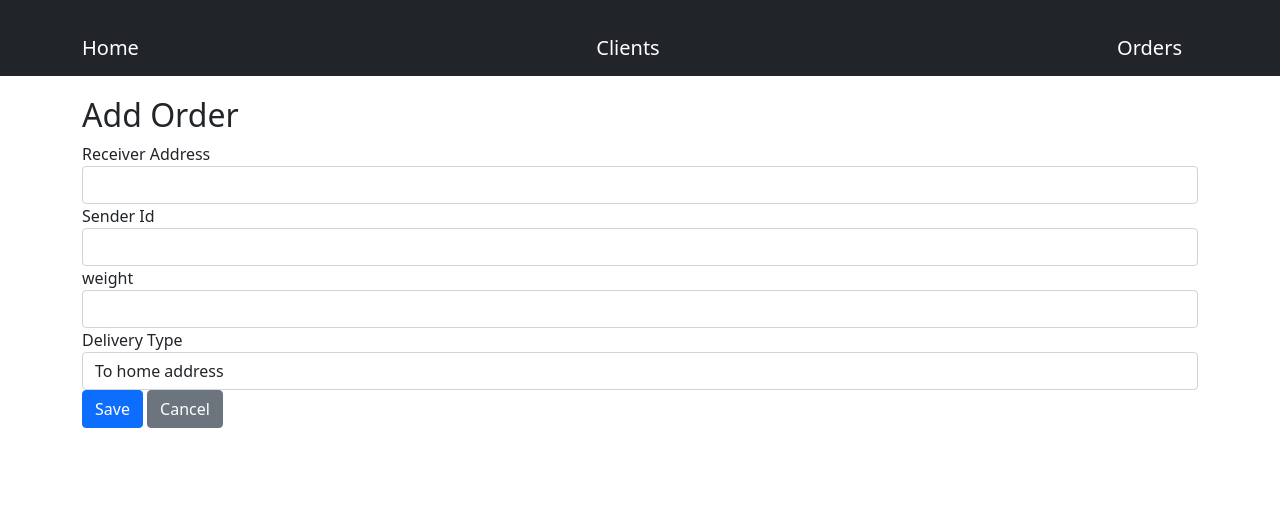
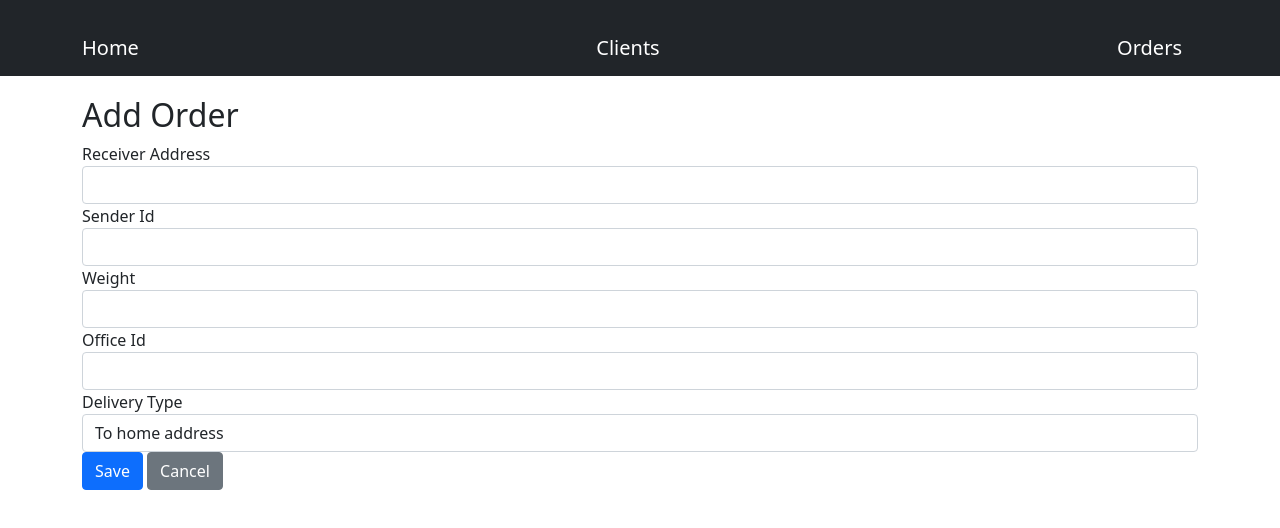
Before and after one commit to boqan/logistic-company, a React (Create React App) app in the folder frontend/: page /order in a window 1280 px wide. Shown: the top 528 px of the page. Built offline with nearby package versions, Linux system fonts and the light colour scheme; no server answers.

Commit message:
checkpoint

```diff
--- a/frontend/src/components/ClientEdit.js
+++ b/frontend/src/components/ClientEdit.js
@@ -19,7 +19,7 @@ class ClientEdit extends Component {
         this.handleSubmit = this.handleSubmit.bind(this);
     }
     async componentDidMount() {
-        if (this.props.match.params.id !== NaN) {
+        if (this.props.match.params.id) {
             const client = await (await fetch(`/client/${this.props.match.params.id}`)).json();
             this.setState({item: client});
         }
--- a/frontend/src/components/ClientList.js
+++ b/frontend/src/components/ClientList.js
@@ -56,7 +56,7 @@ class ClientList extends Component {
                 <AppNavbar/>
                 <Container fluid>
                     <div className="float-right">
-                        <Button color="success" tag={Link} to="/clients">
+                        <Button color="success" tag={Link} to="/client">
                             Add Client
                         </Button>
                     </div>
--- a/frontend/src/components/OrderEdit.js
+++ b/frontend/src/components/OrderEdit.js
@@ -6,8 +6,11 @@ import AppNavbar from './AppNavbar';
 class OrderEdit extends Component {
 
     emptyItem = {
-        name: '',
-        email: ''
+      receiverAddress: '',
+      senderId: 0,
+      weight: 0.0,
+      officeId: 0,
+      deliveryType: '',
     };
 
     constructor(props) {
@@ -17,15 +20,29 @@ class OrderEdit extends Component {
 
         };
         this.handleChange = this.handleChange.bind(this);
+        this.handleChangeNumber = this.handleChangeNumber.bind(this);
         this.handleSubmit = this.handleSubmit.bind(this);
     }
 
     async componentDidMount() {
-        if (this.props.match.params.id !== NaN) {
+        if (isNaN(this.props.match.params.id)) {
             const client = await (await fetch(`/order/${this.props.match.params.id}`)).json();
             this.setState({item: client});
         }
     }
+    handleChangeNumber(event) {
+      const { name, value } = event.target;
+      // Parse the value as a double or use 0 if parsing fails
+      const doubleValue = parseFloat(value) || 0.0;
+
+      this.setState({
+        item: {
+          ...this.state.item,
+          [name]: doubleValue,
+        },
+      });
+    }
+
 
     handleChange(event) {
         const target = event.target;
@@ -72,26 +89,38 @@ class OrderEdit extends Component {
                       autoComplete="receiverAddress"
                     />
                   </FormGroup>
+
                   <FormGroup>
-                    <Label for="sender">Sender Id</Label>
+                    <Label for="senderId">Sender Id</Label>
                     <Input
-                      type="text"
-                      name="sender id"
-                      id="sender id"
-                      value={item.receiverAddress || ''}
-                      onChange={this.handleChange}
-                      autoComplete="receiverAddress"
+                      type="number"
+                      name="senderId"
+                      id="senderId"
+                      value={item.senderId || ''}
+                      onChange={this.handleChangeNumber}
+                      autoComplete="senderId"
                     />
                   </FormGroup>
                   <FormGroup>
-                    <Label for="weight">weight</Label>
+                    <Label for="weight">Weight</Label>
                     <Input
-                      type="text"
+                      type="number"
                       name="weight"
                       id="weight"
                       value={item.weight || ''}
-                      onChange={this.handleChange}
+                      onChange={this.handleChangeNumber}
                       autoComplete="weight"
+                    />
+                  </FormGroup>
+                  <FormGroup>
+                    <Label for="officeId">Office Id</Label>
+                    <Input
+                      type="number"
+                      name="officeId"
+                      id="officeId"
+                      value={item.officeId || ''}
+                      onChange={this.handleChangeNumber}
+                      autoComplete="officeId"
                     />
                   </FormGroup>
                   <Label for="deliveryType">Delivery Type</Label>
@@ -103,8 +132,8 @@ class OrderEdit extends Component {
                         onChange={this.handleChange}
                         autoComplete="deliveryType"
                     >
-                        <option value="To home address">To home address</option>
-                        <option value="To office">To office</option>
+                        <option value="TO_HOME_ADDRESS">To home address</option>
+                        <option value="TO_OFFICE">To office</option>
                     </Input>
                   <FormGroup>
                     <Button color="primary" type="submit" tag={Link} to="/orders">
```
Also changed, not shown: 1 other file (tests, documents, lock files or other folders).
